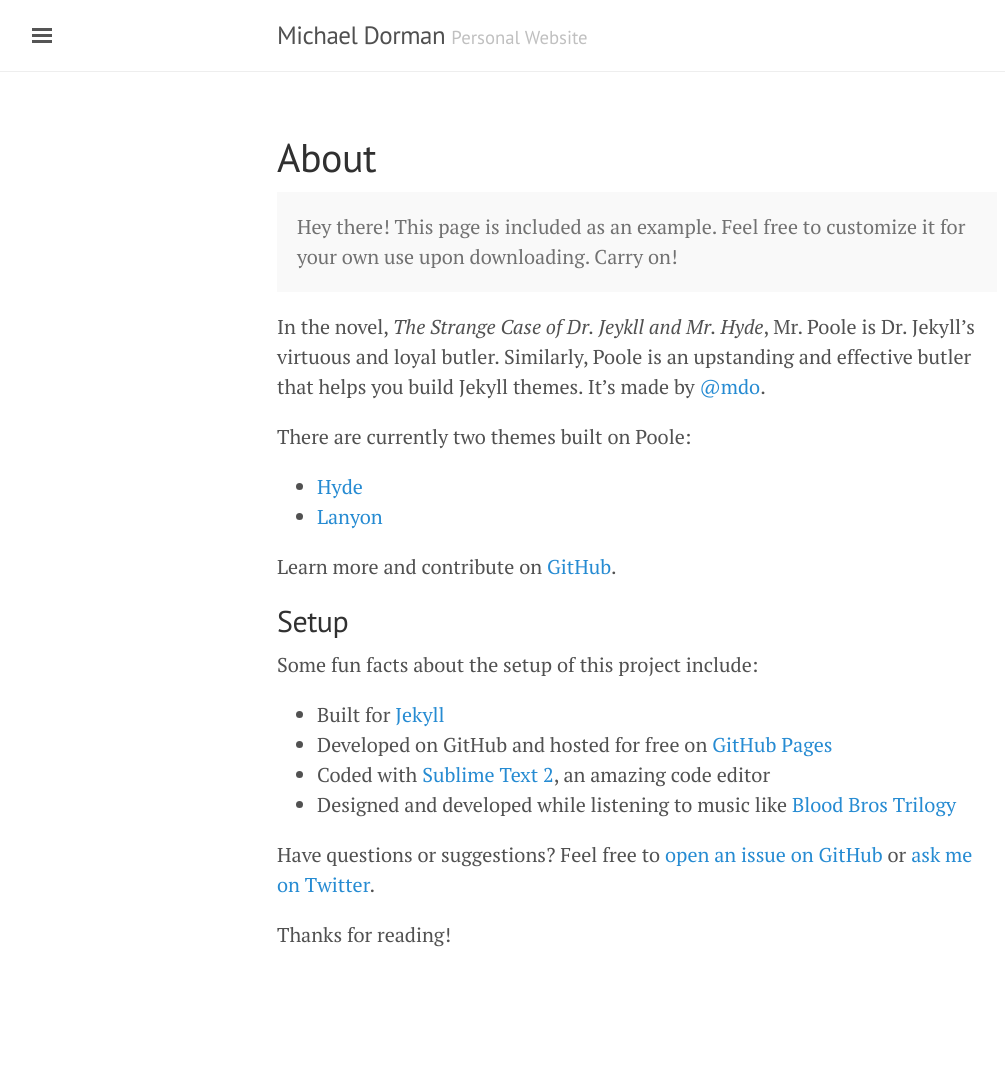
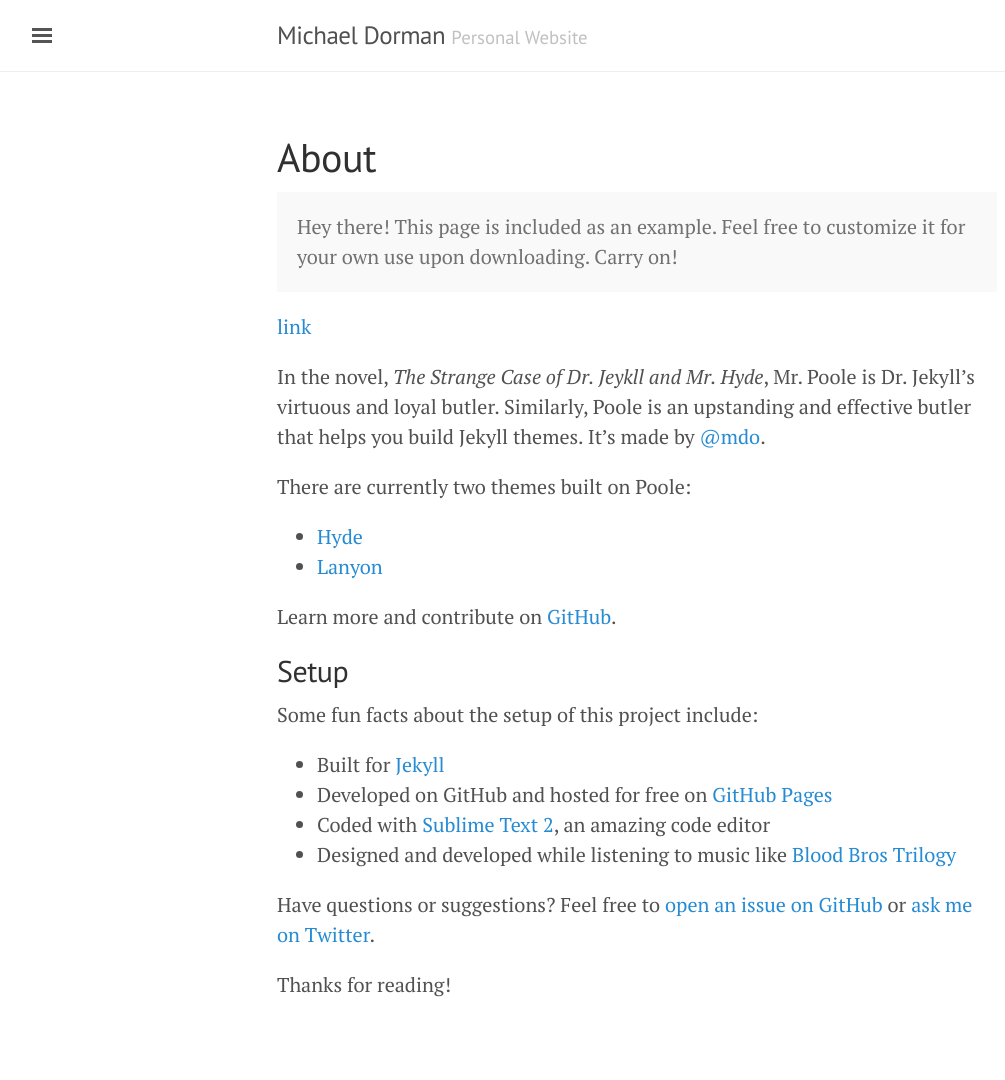
Before and after one commit to michaeldorman/michaeldorman.github.io, a Jekyll site: the page built from about.md, in a window 1280 px wide. Shown: the whole page, without its empty margins (3-1008 px from the left). Built offline with Jekyll 4.4.1, drawn with Linux system fonts in a browser that asks for light colours; before the commit the page ends 1030 px from its top, so only the background shows below that.

Commit message:
Update about.md

```diff
--- a/about.md
+++ b/about.md
@@ -6,6 +6,8 @@ title: About
 <p class="message">
   Hey there! This page is included as an example. Feel free to customize it for your own use upon downloading. Carry on!
 </p>
+
+<a href="test.html">link</a>
 
 In the novel, *The Strange Case of Dr. Jeykll and Mr. Hyde*, Mr. Poole is Dr. Jekyll's virtuous and loyal butler. Similarly, Poole is an upstanding and effective butler that helps you build Jekyll themes. It's made by [@mdo](https://twitter.com/mdo).
 
```
